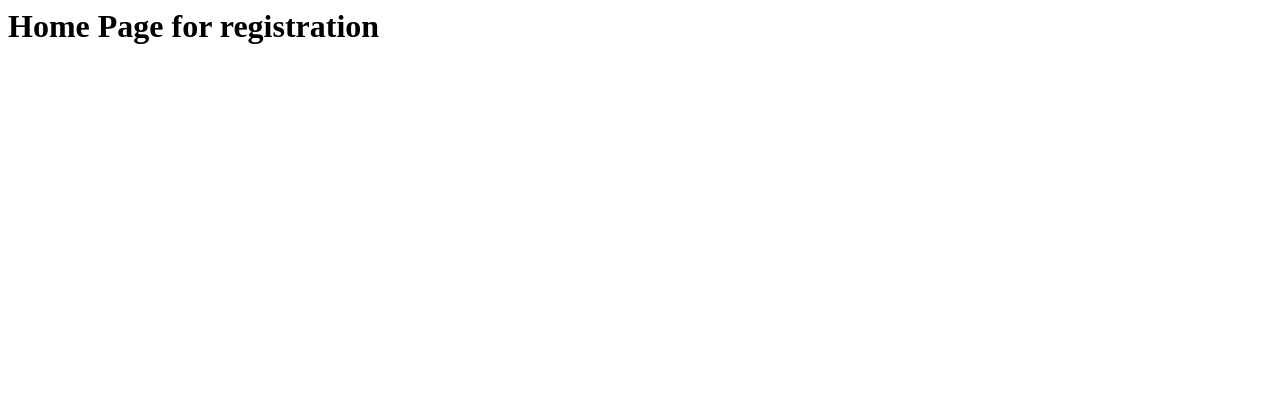
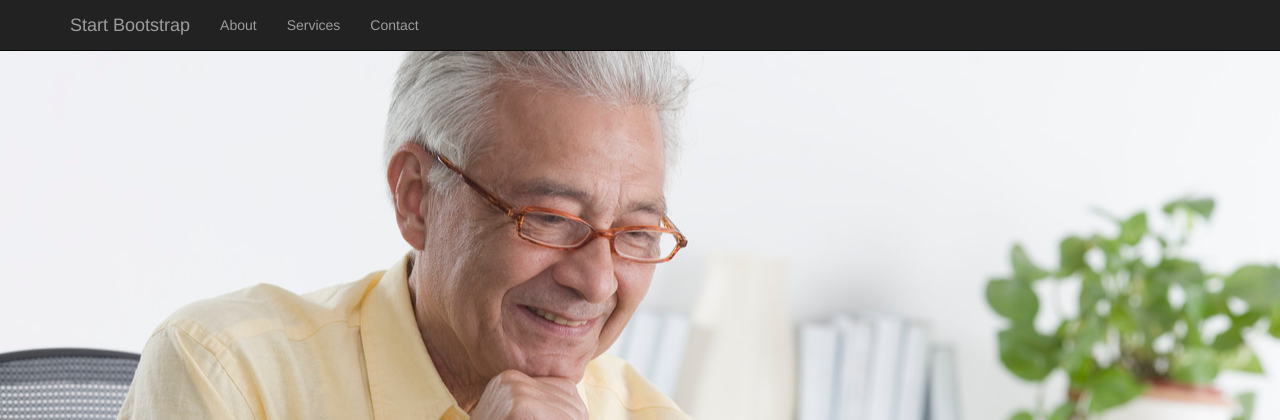
Before and after one commit to ahicks92/simplemail, a Django app: page / in a window 1280 px wide. Shown: the top 420 px of the page. Run offline with Django 3.2, Linux system fonts and the light colour scheme; some libraries are stand-ins or nearby versions.

Commit message:
Made changes to index.html layout

```diff
--- a/cen4010/simplemail/templates/registration/index.html
+++ b/cen4010/simplemail/templates/registration/index.html
@@ -1 +1,60 @@
-<h1>Home Page for registration</h1>
+<!DOCTYPE html>
+<html lang="en">
+  <head>
+    <meta charset="utf-8">
+    <meta http-equiv="X-UA-Compatible" content="IE=edge">
+    <meta name="viewport" content="width=device-width, initial-scale=1">
+    <!-- The above 3 meta tags *must* come first in the head; any other head content must come *after* these tags -->
+    <title>Simple Mail</title>
+
+    <!-- Bootstrap -->
+	<!-- Latest compiled and minified CSS -->
+	<link rel="stylesheet" href="https://maxcdn.bootstrapcdn.com/bootstrap/3.3.4/css/bootstrap.min.css">
+
+    <!-- load static files -->
+    {% load staticfiles %}
+    <link rel="stylesheet" type="text/css" href="{% static 'simplemail/style.css' %}" />
+
+	</head>
+	<body>
+    <!-- Navigation -->
+    <nav class="navbar navbar-inverse navbar-fixed-top" role="navigation">
+        <div class="container">
+            <!-- Brand and toggle get grouped for better mobile display -->
+            <div class="navbar-header">
+                <button type="button" class="navbar-toggle" data-toggle="collapse" data-target="#bs-example-navbar-collapse-1">
+                    <span class="sr-only">Toggle navigation</span>
+                    <span class="icon-bar"></span>
+                    <span class="icon-bar"></span>
+                    <span class="icon-bar"></span>
+                </button>
+                <a class="navbar-brand" href="#">Start Bootstrap</a>
+            </div>
+            <!-- Collect the nav links, forms, and other content for toggling -->
+            <div class="collapse navbar-collapse" id="bs-example-navbar-collapse-1">
+                <ul class="nav navbar-nav">
+                    <li>
+                        <a href="#">About</a>
+                    </li>
+                    <li>
+                        <a href="#">Services</a>
+                    </li>
+                    <li>
+                        <a href="#">Contact</a>
+                    </li>
+                </ul>
+            </div><!-- /.navbar-collapse -->
+        </div> <!-- /.container -->
+    </nav>
+
+    <!-- Put your page content here! -->
+
+
+
+
+    <!-- jQuery (necessary for Bootstrap's JavaScript plugins) -->
+    <script src="https://ajax.googleapis.com/ajax/libs/jquery/1.11.2/jquery.min.js"></script>
+	<!-- Latest compiled and minified JavaScript -->
+	<script src="https://maxcdn.bootstrapcdn.com/bootstrap/3.3.4/js/bootstrap.min.js"></script>
+  </body>
+</html>
```
